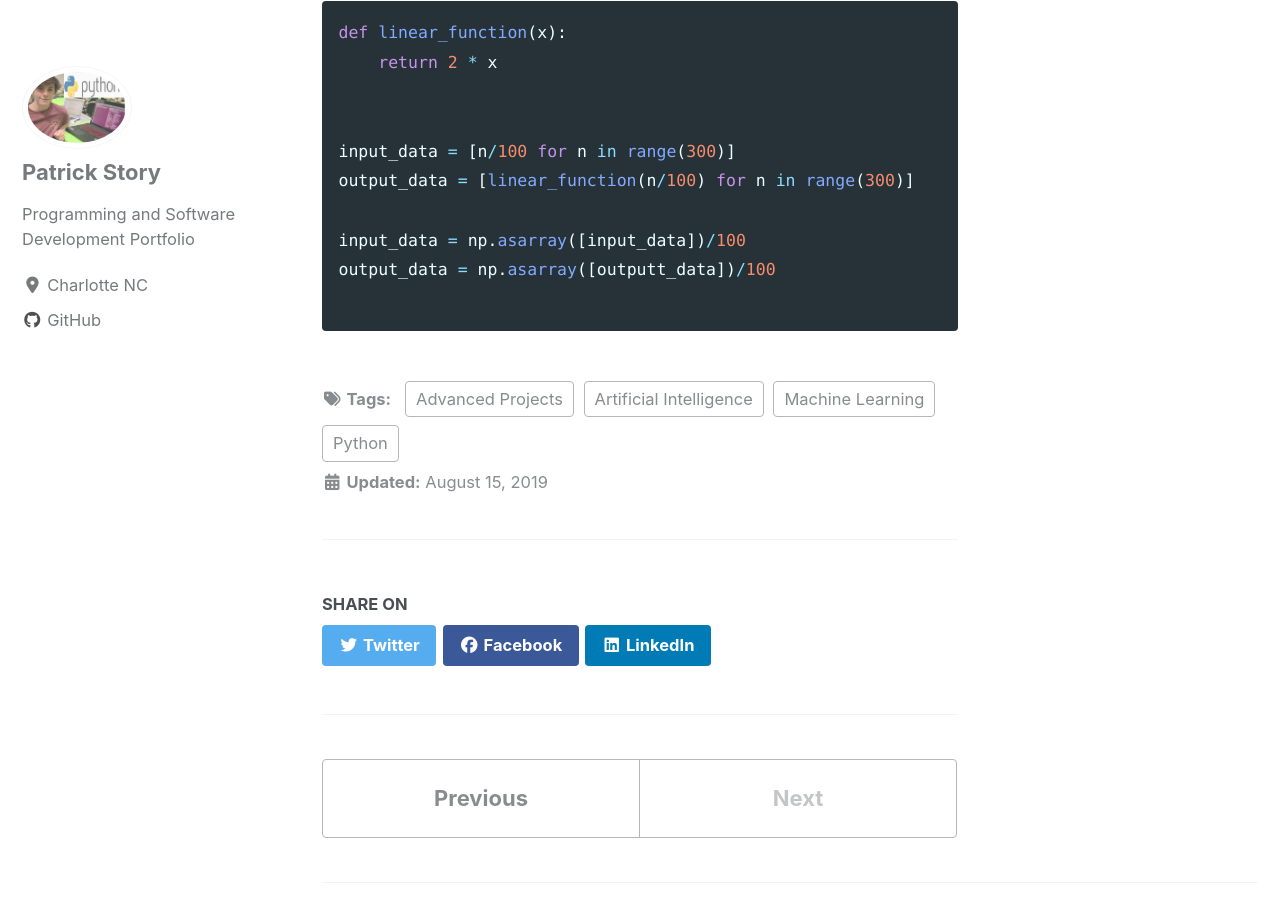
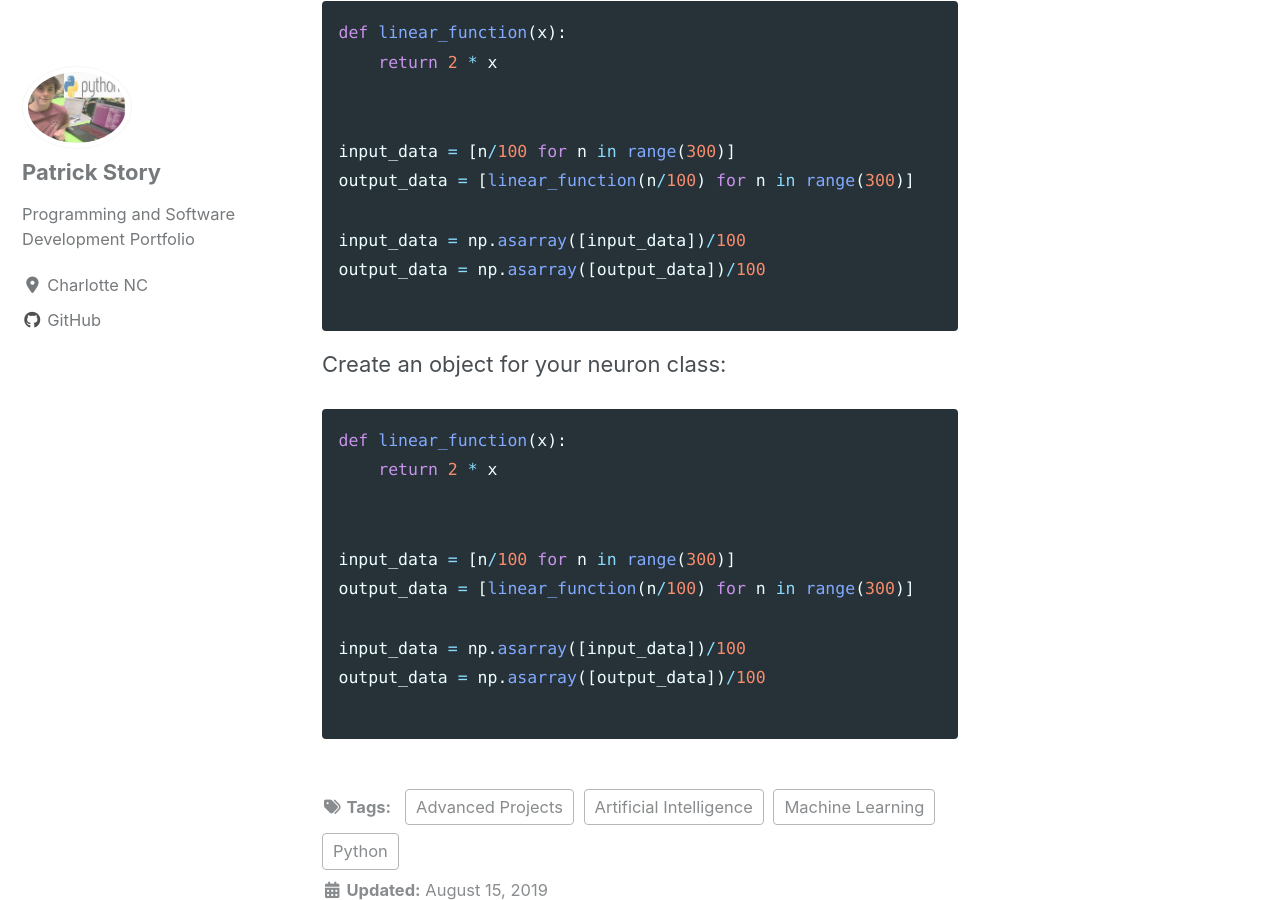
Before and after one commit to Patchyst/Patchyst.github.io, a Jekyll site: the page built from _posts/2019-08-15-My_First_Machine_Learning_Model.md, in a window 1280 px wide and 900 px high, scrolled down 11608 px. Built offline with Jekyll 4.4.1, drawn with Linux system fonts in a browser that asks for light colours; cached includes are drawn as plain includes; nearby versions of some CDN libraries.

Commit message:
updating build a neuron

````diff
--- a/_posts/2019-08-15-My_First_Machine_Learning_Model.md
+++ b/_posts/2019-08-15-My_First_Machine_Learning_Model.md
@@ -210,6 +210,19 @@ input_data = [n/100 for n in range(300)]
 output_data = [linear_function(n/100) for n in range(300)]
 
 input_data = np.asarray([input_data])/100
-output_data = np.asarray([outputt_data])/100
+output_data = np.asarray([output_data])/100
 
 ```
+Create an object for your neuron class:
+```python
+def linear_function(x):
+    return 2 * x
+
+
+input_data = [n/100 for n in range(300)]
+output_data = [linear_function(n/100) for n in range(300)]
+
+input_data = np.asarray([input_data])/100
+output_data = np.asarray([output_data])/100
+
+```
````
